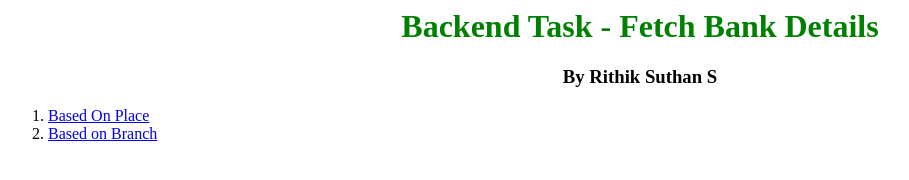
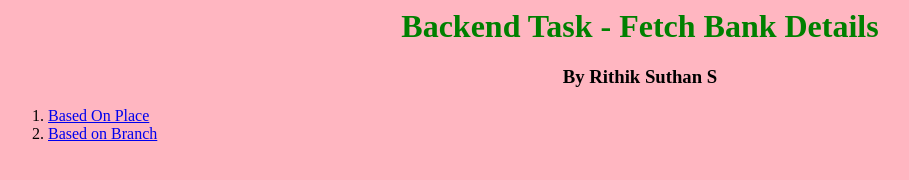
Before and after one commit to RithikSuthan/Business-On-Bot-Backend, a website: page index.html in a window 1280 px wide. Shown: the whole page, without its empty margins (0-909 px from the left). Drawn offline with Linux system fonts and the light colour scheme.

Commit message:
Update index.html

```diff
--- a/index.html
+++ b/index.html
@@ -1,5 +1,5 @@
 <html>
-  <body style="background-color:babypink">
+  <body style="background-color:lightpink">
 
         <h1 style="color:green;text-align:center;">
         Backend Task - Fetch Bank Details
```
